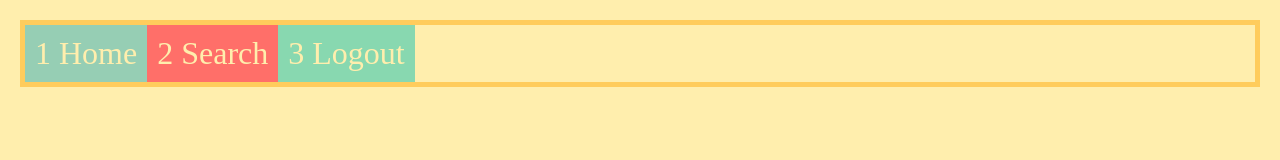
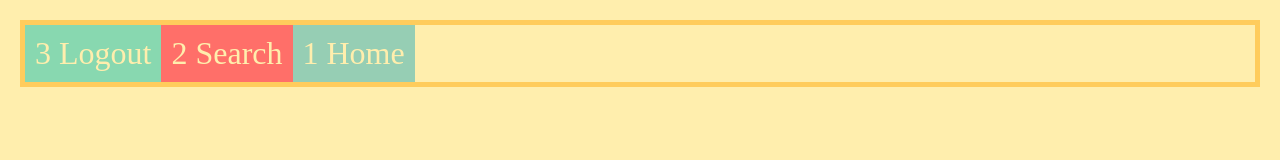
Before and after one commit to franenlanube/Flexbox-course, a plain HTML site: page index.html in a window 1280 px wide. Drawn offline with Linux system fonts and the light colour scheme.

Commit message:
Set the reverse order to the items with order: -1,0 and 1

```diff
--- a/index.css
+++ b/index.css
@@ -10,3 +10,15 @@
 .logout {
   flex: 1 1 200px;
 }
+
+.item1 {
+  order: 1;
+}
+
+.item2 {
+  order: 0;
+}
+
+.item3 {
+  order: -1;
+}
```
